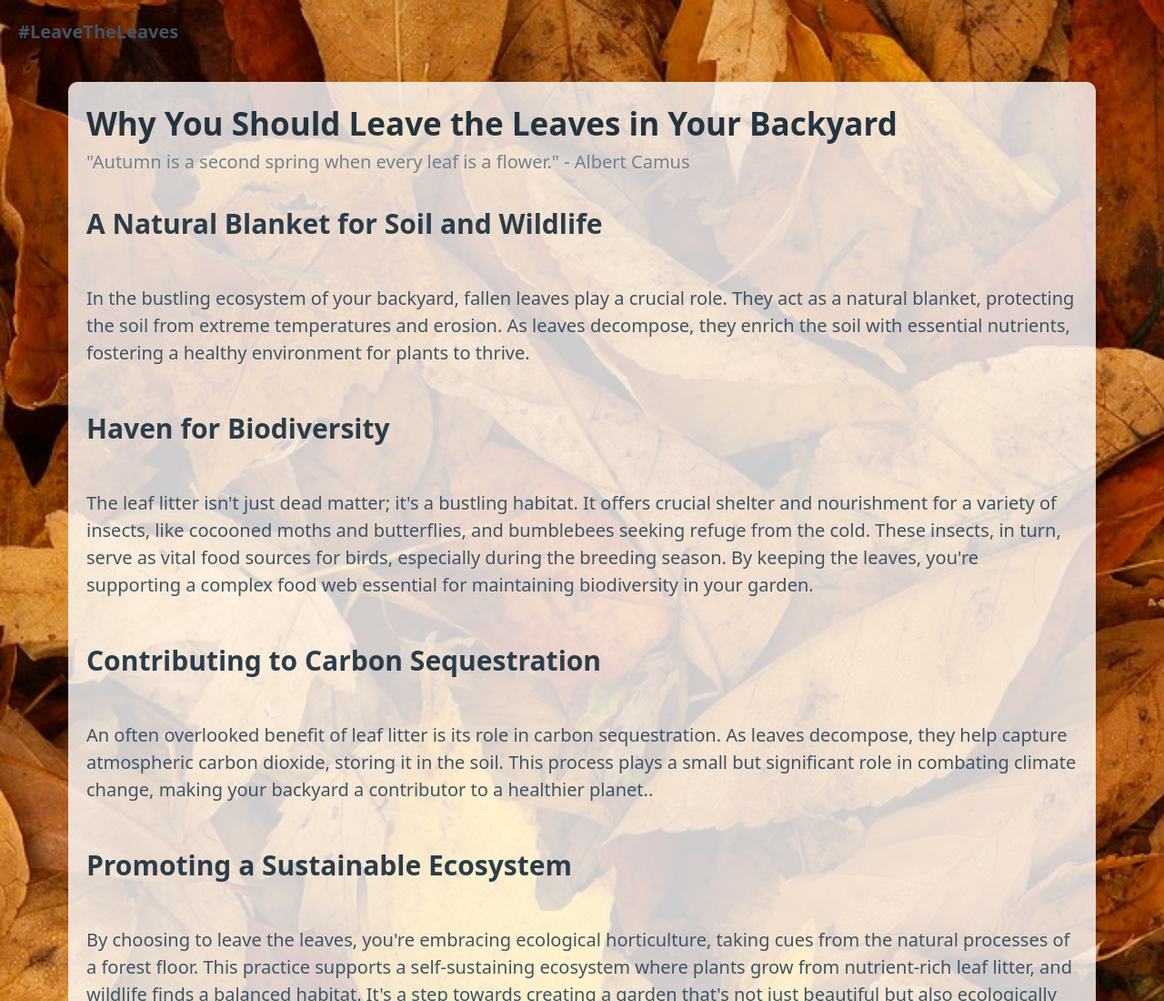
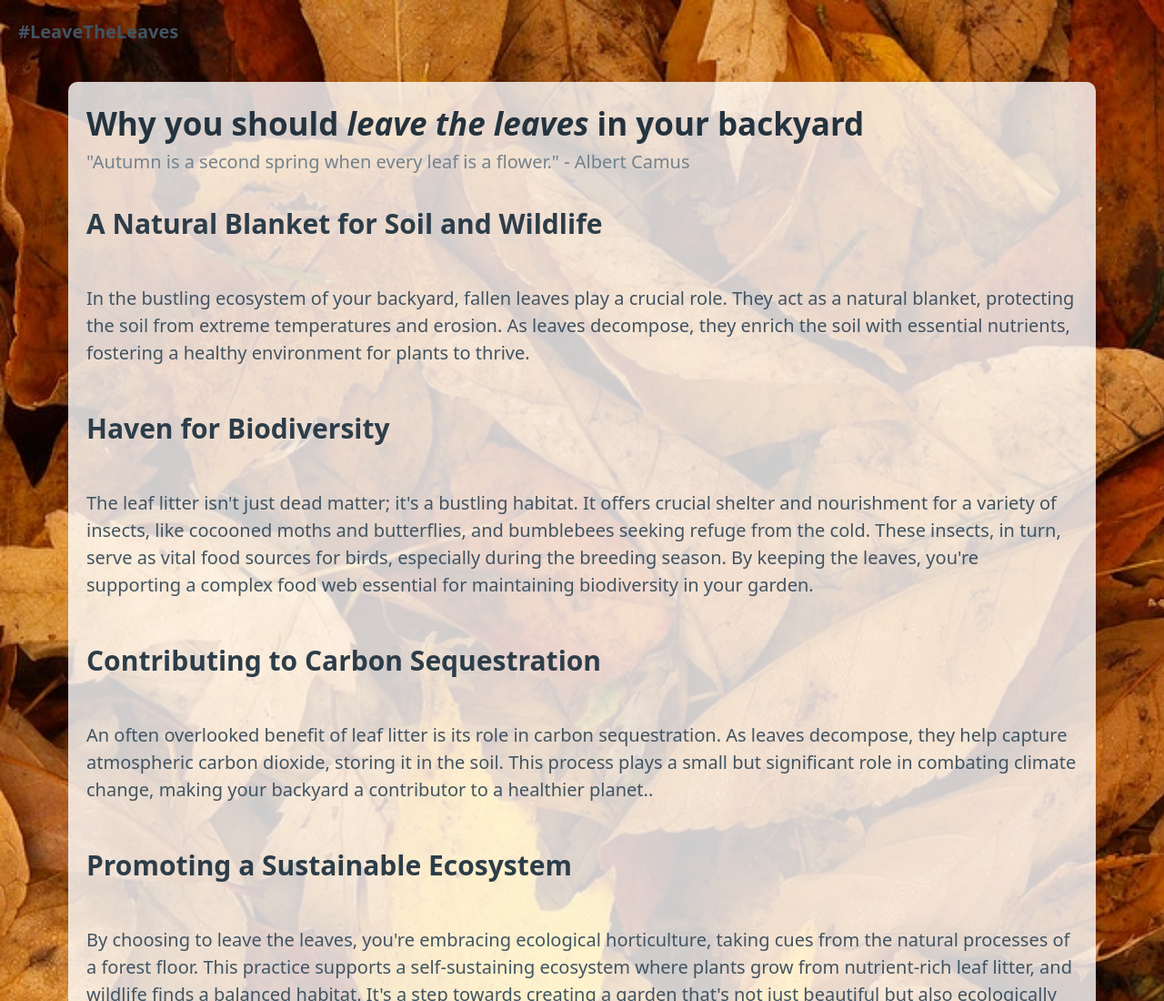
Before and after one commit to rapsar/LeaveTheLeaves, a plain HTML site: page index.html in a window 1280 px wide. Shown: the top 1100 px of the page at 91% size. Drawn offline with nearby package versions, Linux system fonts and the light colour scheme.

Commit message:
Update index.html

```diff
--- a/index.html
+++ b/index.html
@@ -66,7 +66,7 @@
     <div class="grid">
       <section>
         <hgroup>
-          <h2>Why You Should Leave the Leaves in Your Backyard</h2>
+          <h2>Why you should <i>leave the leaves</i> in your backyard</h2>
           <h3>"Autumn is a second spring when every leaf is a flower." - Albert Camus</h3>
         </hgroup>
         <!-- <p>'Leave the Leaves' is a principle that encourages people to leave fallen leaves on the ground during autumn. This approach is not only easier for homeowners but also beneficial for the environment. It emphasizes the importance of allowing nature to follow its course without human interference.</p> -->
```
